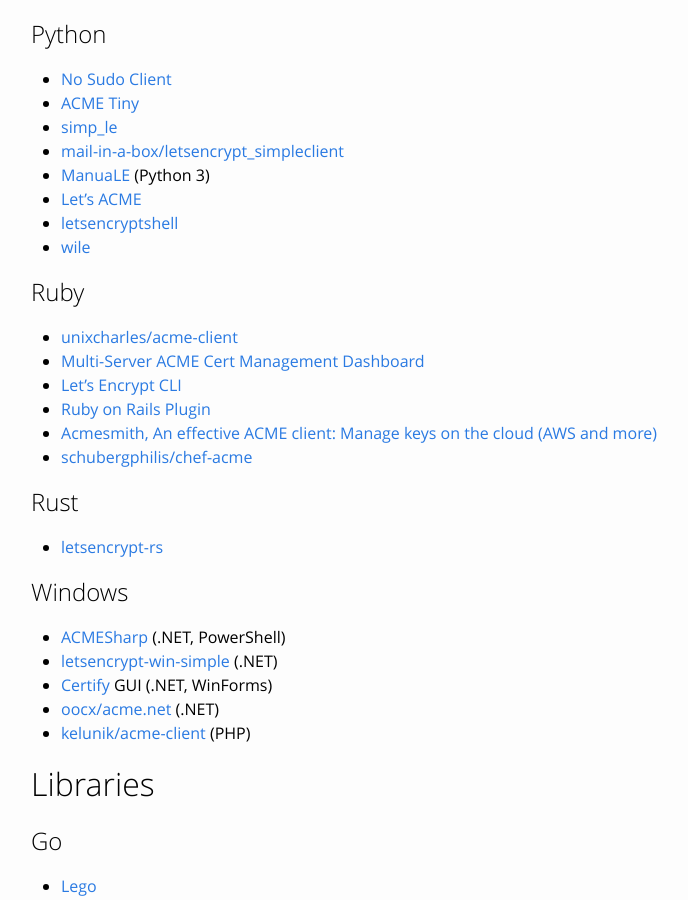
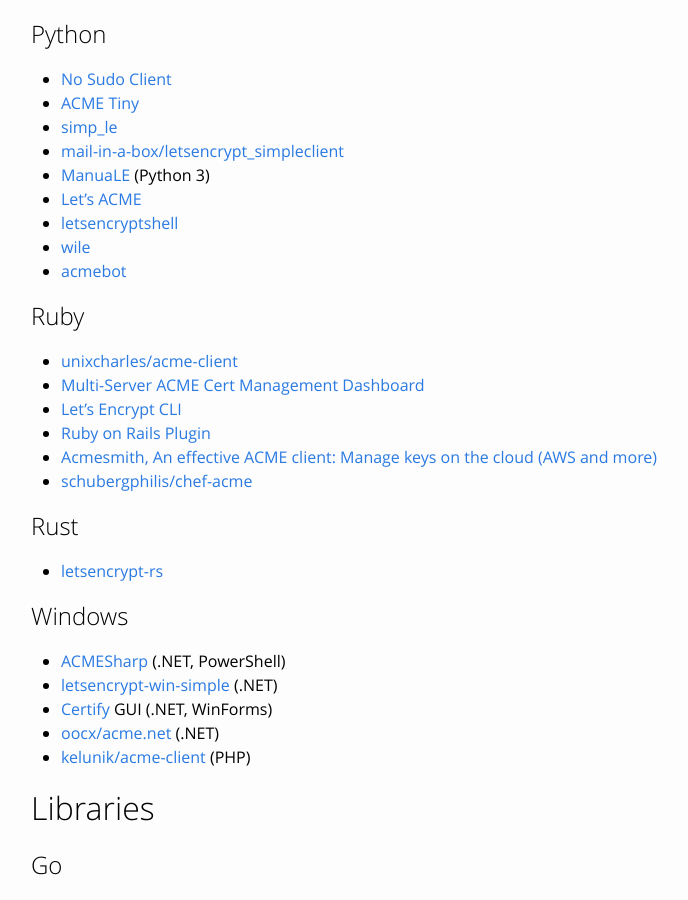
Before and after one commit to snowman1120/website, a Jekyll site: the page built from docs/client-options.md, in a window 1280 px wide and 900 px high, scrolled down 1926 px. Shown: the whole window, without its empty margins (139-827 px from the left). Built offline with Jekyll 4.4.1, drawn with Linux system fonts in a browser that asks for light colours.

Commit message:
Adds `acmebot` to client-options.md (#121)
Adds `acmebot` to Python client list.

```diff
--- a/docs/client-options.md
+++ b/docs/client-options.md
@@ -87,6 +87,7 @@ third party clients.
 - [Let's ACME](https://github.com/neurobin/letsacme)
 - [letsencryptshell](https://mojzis.com/software/letsencryptshell/)
 - [wile](https://github.com/costela/wile)
+- [acmebot](https://github.com/plinss/acmebot)
 
 ## Ruby
 
```
